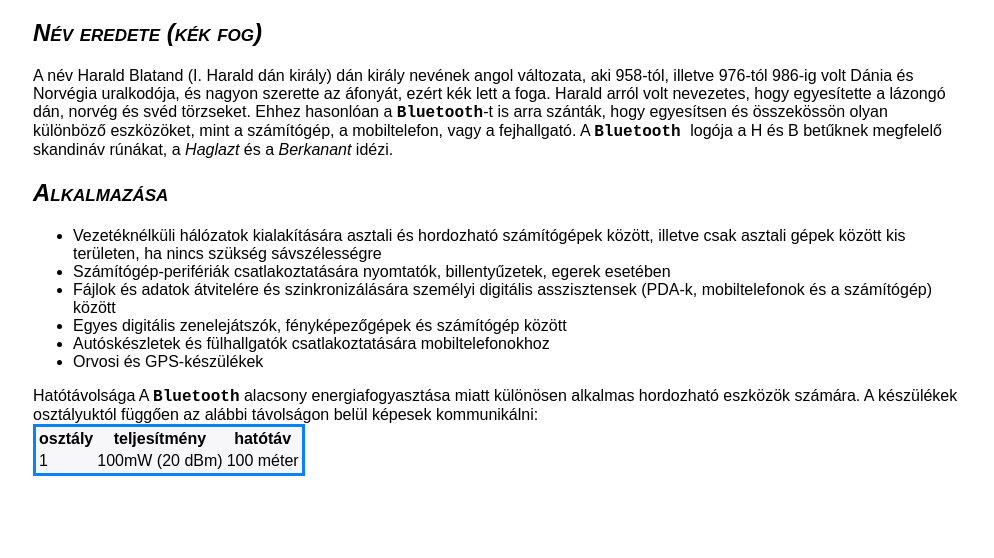
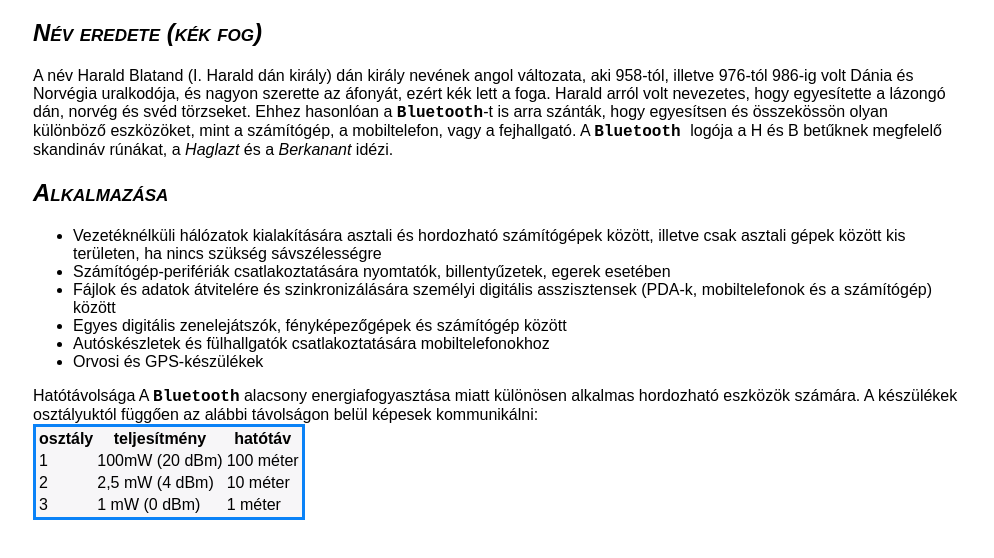
Before and after one commit to csepregics/2022-01-03_Bluetooth, a plain HTML site: page index.html in a window 1280 px wide. Shown: the part 214-772 px from the top of the page, without its empty margins (142-1136 px from the left). Drawn offline with Linux system fonts and the light colour scheme.

Commit message:
10.feladat 2.verzió

```diff
--- a/index.html
+++ b/index.html
@@ -59,6 +59,18 @@
         <td>100mW (20 dBm)</td>
         <td>100 méter</td>
       </tr>
+
+      <tr>
+        <td>2</td>
+        <td>2,5 mW (4 dBm)</td>
+        <td>10 méter</td>
+      </tr>
+
+      <tr>
+        <td>3</td>
+        <td>1 mW (0 dBm)</td>
+        <td>1 méter</td>
+      </tr>
     </table>
 
   </div>
```
